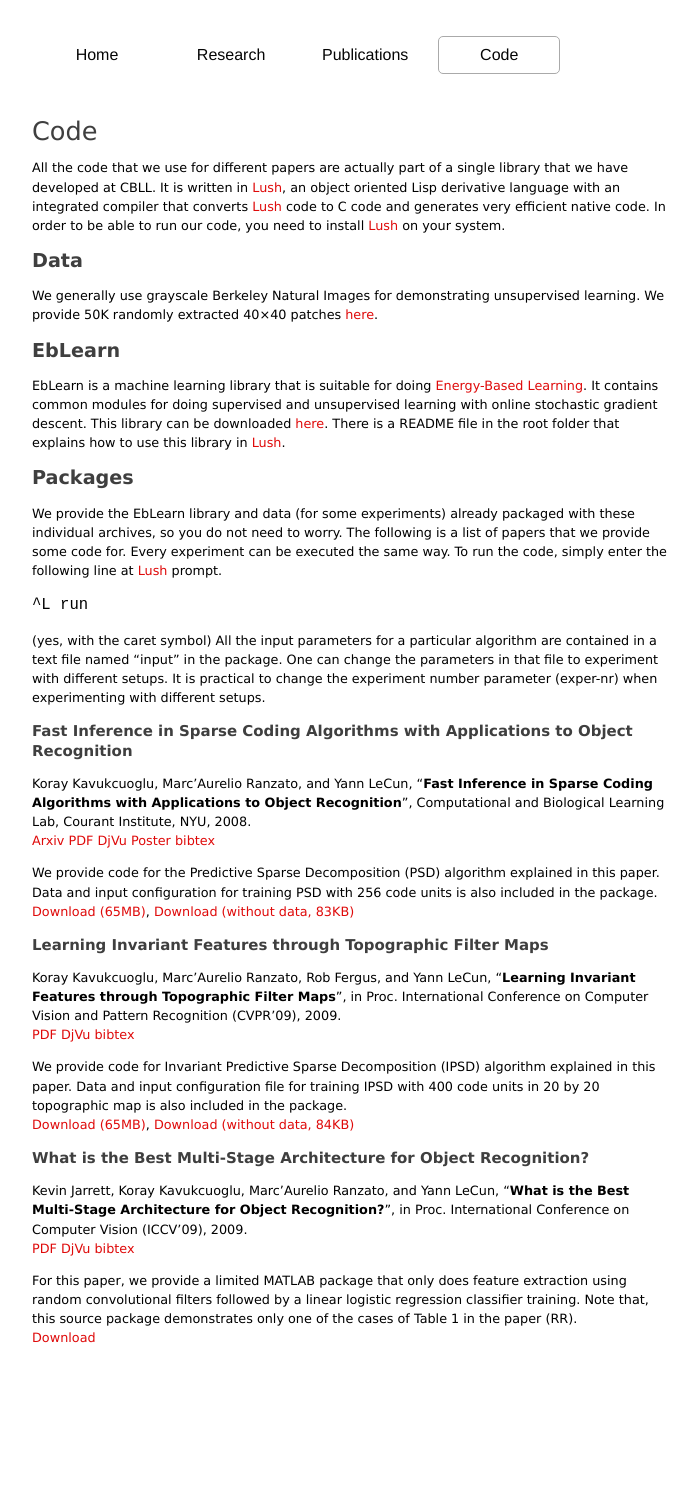
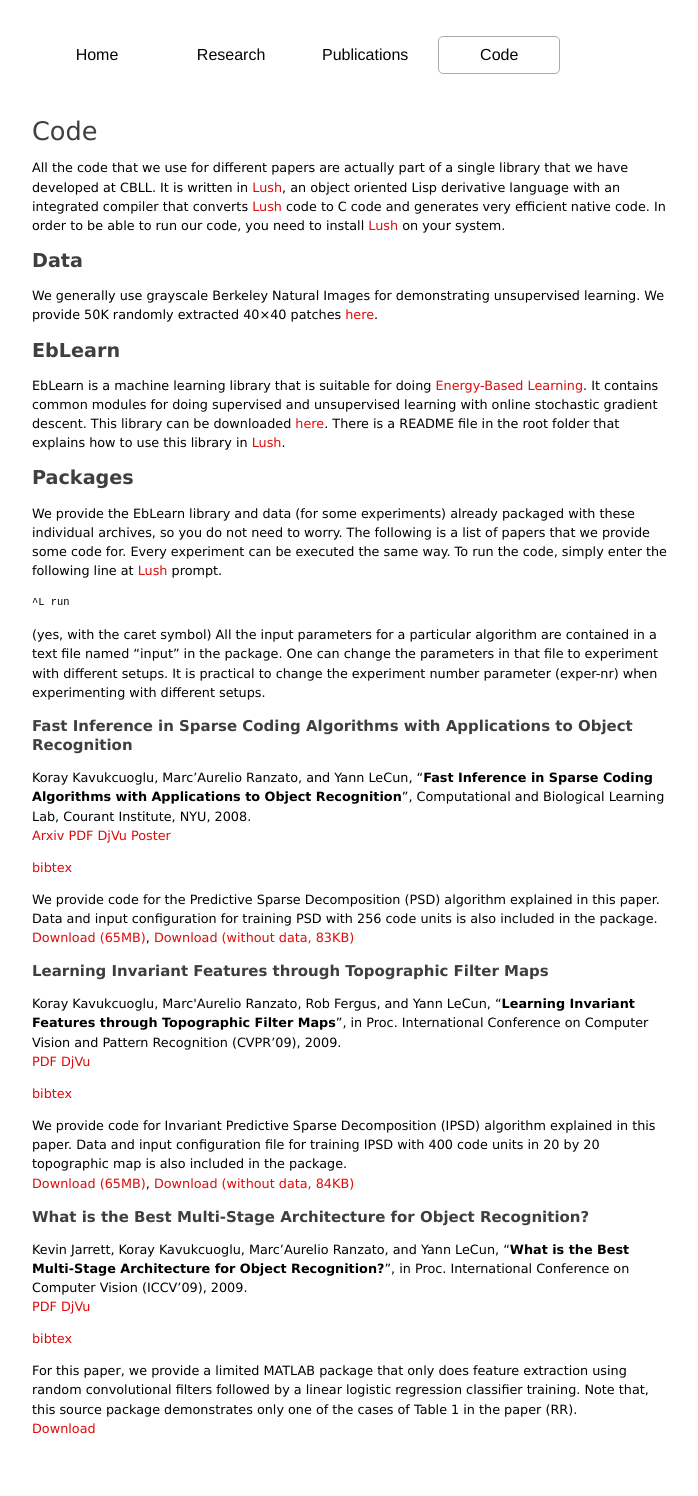
Before and after one commit to koraykv/koraykv.github.com, a Jekyll site: the page built from code.md, in a window 1280 px wide. Shown: the whole page, without its empty margins (288-986 px from the left). Built offline with Jekyll 4.4.1, drawn with Linux system fonts in a browser that asks for light colours; before the commit the page ends 1406 px from its top, so only the background shows below that.

Commit message:
jekyll became annoyingly accurate about MD/html mix

```diff
--- a/code.md
+++ b/code.md
@@ -18,8 +18,11 @@
 ## Packages
 We provide the EbLearn library and data (for some experiments) already packaged with these individual archives, so you do not need to worry. The following is a list of papers that we provide some code for. Every experiment can be executed the same way. To run the code, simply enter the following line at [Lush](http://lush.sf.net) prompt.
 
-
+<html>
+<code>
 	^L run
+</code>
+</html>
 
 
 (yes, with the caret symbol)
@@ -31,35 +34,49 @@
 [PDF](http://cs.nyu.edu/~koray/publis/koray-psd-08.pdf)
 [DjVu](http://cs.nyu.edu/~koray/publis/koray-psd-08.djvu)
 [Poster](http://cs.nyu.edu/~koray/publis/koray-psd-08-nips_ws_poster.pdf)
+
+<html>
 <a href="#" onclick="toggle_visibility('bib-koray-psd-08');return false;">bibtex</a>
 <div class="bibtex" id="bib-koray-psd-08" >
-<pre><code>@techreport { koray-psd-08,
+<pre>
+<code>
+@techreport { koray-psd-08,
  title = "Fast Inference in Sparse Coding Algorithms with Applications to Object Recognition",
  author = "Kavukcuoglu, Koray and Ranzato, Marc'Aurelio and LeCun, Yann",
  institution = "Computational and Biological Learning Lab, Courant Institute, NYU",
  number = "CBLL-TR-2008-12-01",
  year = "2008",
  }
-</code></pre></div>
+</code>
+</pre>
+</div>
+</html>
 
 We provide code for the Predictive Sparse Decomposition (PSD) algorithm explained in this paper. Data and input configuration for training PSD with 256 code units is also included in the package.
 [Download (65MB)](http://cs.nyu.edu/~koray/publis/code/psd.tar.gz),
 [Download (without data, 83KB)](http://cs.nyu.edu/~koray/publis/code/psd_code.tar.gz)
 
 ### Learning Invariant Features through Topographic Filter Maps
-Koray Kavukcuoglu, Marc'Aurelio Ranzato, Rob Fergus, and Yann LeCun, "**Learning Invariant Features through Topographic Filter Maps**", in Proc. International Conference on Computer Vision and Pattern Recognition (CVPR'09), 2009.
+Koray Kavukcuoglu, Marc\'Aurelio Ranzato, Rob Fergus, and Yann LeCun, "**Learning Invariant Features through Topographic Filter Maps**", in Proc. International Conference on Computer Vision and Pattern Recognition (CVPR'09), 2009.
 [PDF](http://cs.nyu.edu/~koray/publis/koray-cvpr-09.pdf)
 [DjVu](http://cs.nyu.edu/~koray/publis/koray-cvpr-09.djvu)
+
+<html>
 <a href="#" onclick="toggle_visibility('bib-koray-cvpr-09');return false;">bibtex</a>
 <div class="bibtex" id="bib-koray-cvpr-09" >
-<pre><code>@inproceedings { koray-cvpr-09,
+<pre>
+<code>
+@inproceedings { koray-cvpr-09,
  title = "Learning Invariant Features through Topographic Filter Maps",
- author = "Kavukcuoglu, Koray and Ranzato, Marc'Aurelio and Fergus, Rob and LeCun, Yann",
+ author = "Kavukcuoglu, Koray and Ranzato, Marc\'Aurelio and Fergus, Rob and LeCun, Yann",
  booktitle = "Proc. International Conference on Computer Vision and Pattern Recognition (CVPR'09)",
  publisher = "IEEE",
  year = "2009",
 }
-</code></pre></div>
+</code>
+</pre>
+</div>
+</html>
 
 We provide code for Invariant Predictive Sparse Decomposition (IPSD) algorithm explained in this paper. Data and input configuration file for training IPSD with 400 code units in 20 by 20 topographic map is also included in the package.
 [Download (65MB)](http://cs.nyu.edu/~koray/publis/code/ipsd.tar.gz),
@@ -69,16 +86,23 @@
 Kevin Jarrett, Koray Kavukcuoglu, Marc'Aurelio Ranzato, and Yann LeCun, "**What is the Best Multi-Stage Architecture for Object Recognition?**", in Proc. International Conference on Computer Vision (ICCV'09), 2009.
 [PDF](http://cs.nyu.edu/~koray/publis/jarrett-iccv-09.pdf)
 [DjVu](http://cs.nyu.edu/~koray/publis/jarrett-iccv-09.djvu)
+
+<html>
 <a href="#" onclick="toggle_visibility('bib-jarrett-iccv-09');return false;">bibtex</a>
 <div class="bibtex" id="bib-jarrett-iccv-09" >
-<pre><code>@inproceedings { jarrett-iccv-09,
+<pre>
+<code>
+@inproceedings { jarrett-iccv-09,
  title = "What is the Best Multi-Stage Architecture for Object Recognition?",
  author = "Jarrett, Kevin and Kavukcuoglu, Koray and Ranzato, Marc'Aurelio and LeCun, Yann",
  booktitle = "Proc. International Conference on Computer Vision (ICCV'09)",
  publisher = "IEEE",
  year = "2009",
 }
-</code></pre></div>
+</code>
+</pre>
+</div>
+</html>
 
 For this paper, we provide a limited MATLAB package that only does feature extraction using random convolutional filters followed by a linear logistic regression classifier training. Note that, this source package demonstrates only one of the cases of Table 1 in the paper (RR).
 [Download](http://cs.nyu.edu/~koray/publis/code/randomc101.tar.gz)
```
